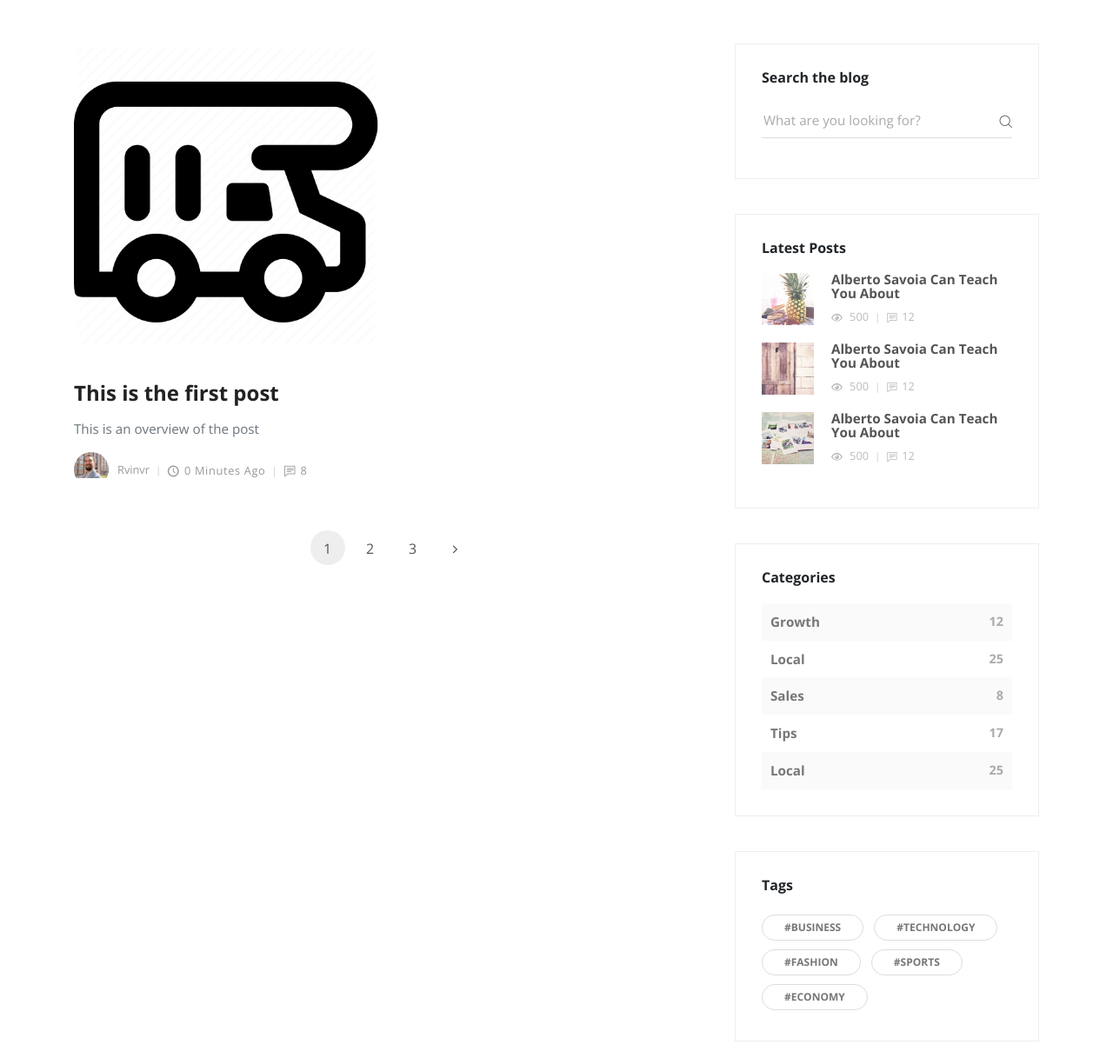
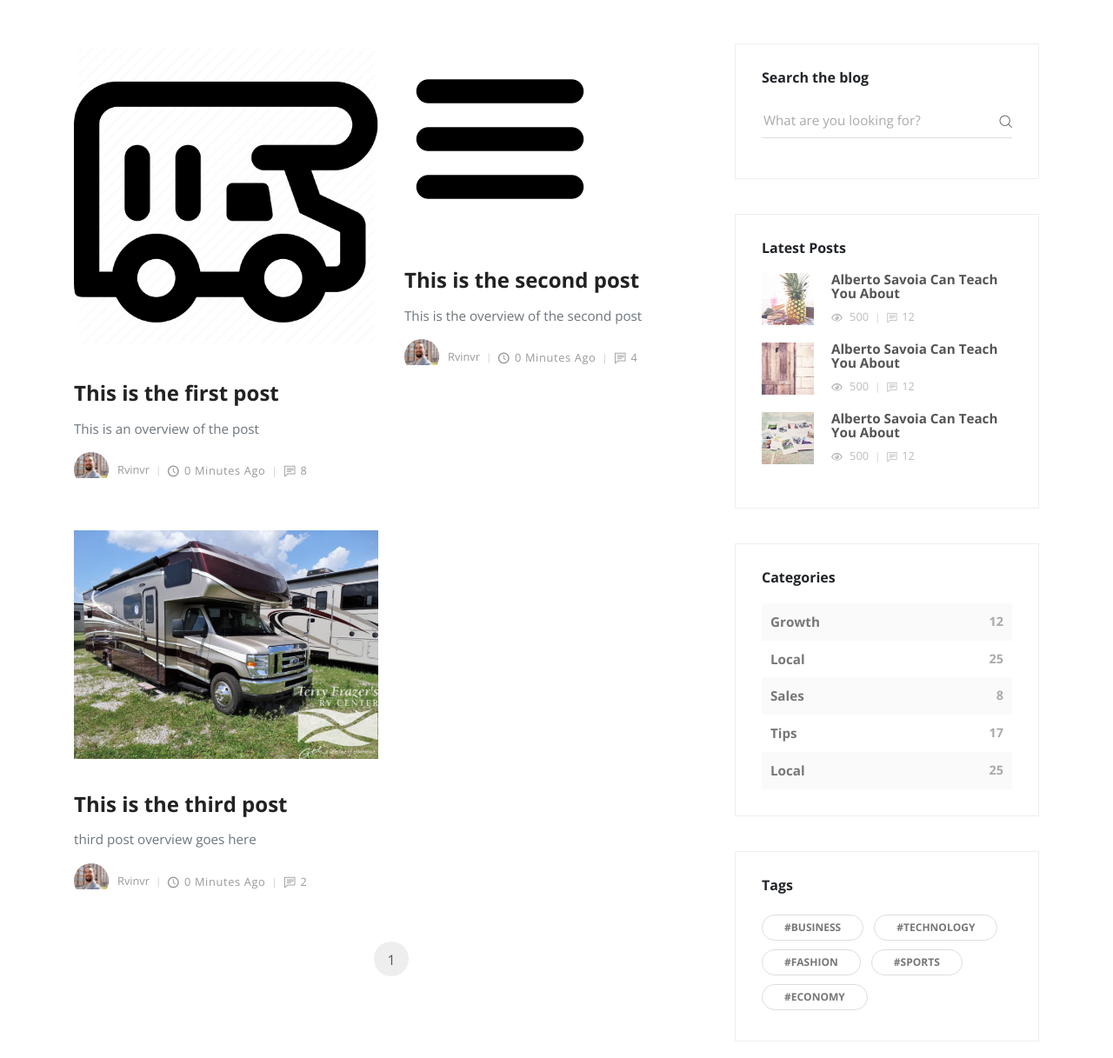
Before and after one commit to cameron-bret/RVinVR, a Django app: page /blog/ in a window 1280 px wide. Shown: the part 81-1298 px from the top of the page at 87% size. Run offline with Django 3.2, Linux system fonts and the light colour scheme; data comes from the database, SQL or seed files in the repository; some libraries are stand-ins or nearby versions.

Commit message:
fixed active post page number

```diff
--- a/src/posts/views.py
+++ b/src/posts/views.py
@@ -21,7 +21,7 @@ def index(request):
 
 def blog(request):
   post_list = Post.objects.all()
-  paginator = Paginator(post_list, 1)
+  paginator = Paginator(post_list, 4)
   page_request_var = 'page'
   page = request.GET.get(page_request_var)
   try:
--- a/src/templates/blog.html
+++ b/src/templates/blog.html
@@ -40,9 +40,7 @@
                 {% if queryset.has_previous %}
                 <li class="page-item"><a href="?{{ page_request_var }}={{ queryset.previous_page_number }}" class="page-link"> <i class="fa fa-angle-left"></i></a></li>
                 {% endif %}
-                <li class="page-item"><a href="#" class="page-link active">1</a></li>
-                <li class="page-item"><a href="#" class="page-link">2</a></li>
-                <li class="page-item"><a href="#" class="page-link">3</a></li>
+                <li class="page-item"><a href="#" class="page-link active">{{ queryset.number }}</a></li>
                 {% if queryset.has_next %}
                 <li class="page-item"><a href="?{{ page_request_var }}={{ queryset.next_page_number }}" class="page-link"> <i class="fa fa-angle-right"></i></a></li>
                 {% endif %}
```
